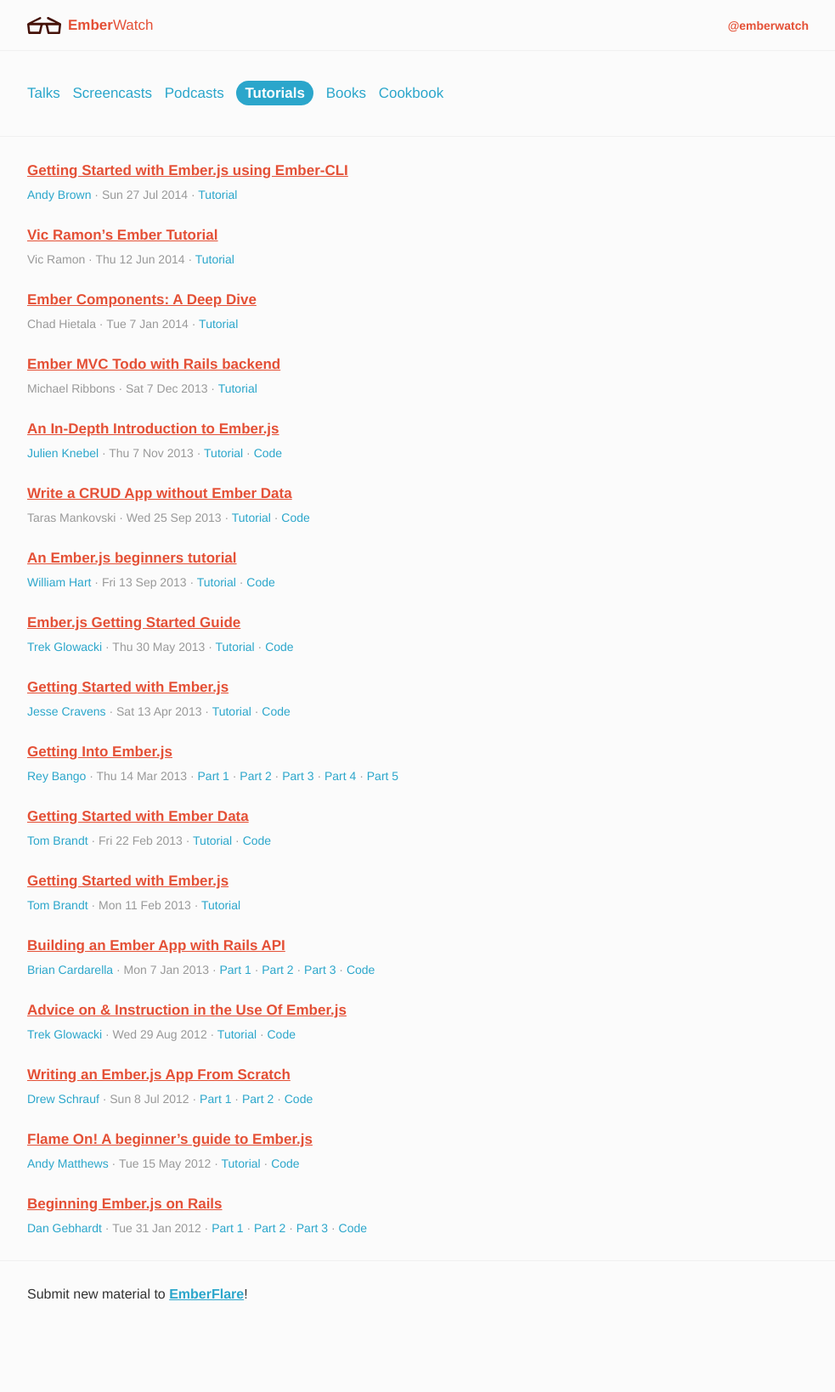
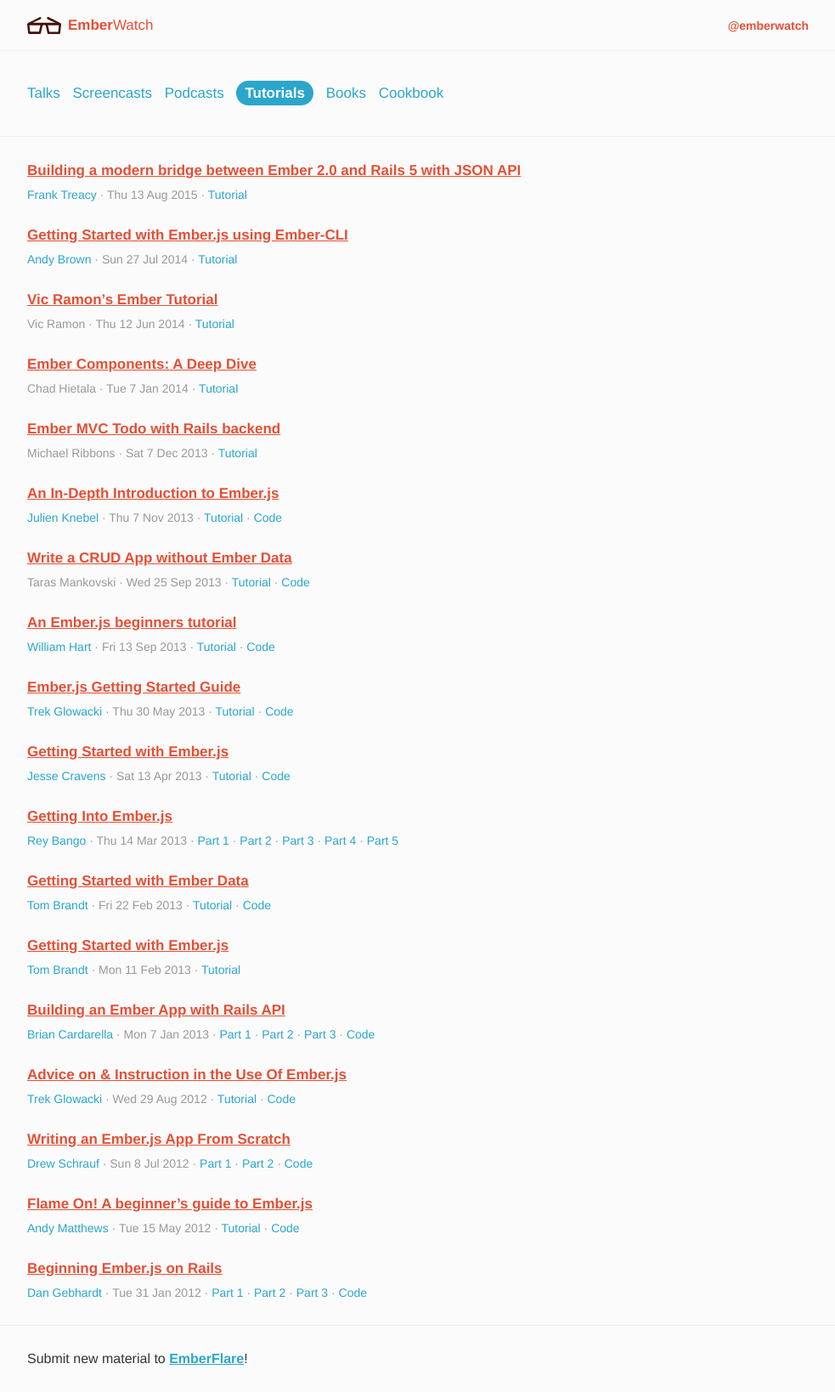
Before and after one commit to emberwatch/emberwatch, a Jekyll site: the page built from tutorials.html, in a window 1280 px wide. Shown: the whole page at 85% size, without its empty margins (148-1131 px from the left). Built offline with Jekyll 4.4.1, drawn with Linux system fonts in a browser that asks for light colours; Markdown is read by kramdown in place of the engine named in the settings; comment, search, counter and statistics services are not loaded; before the commit the page ends 1562 px from its top, so only the background shows below that.

Commit message:
Add an Emberigniter tutorial on Ember2.0-Rails5 with JSONAPI

```diff
--- a/_data/people.yml
+++ b/_data/people.yml
@@ -831,3 +831,8 @@
   name: Matthew White
   twitter: mattw59
   github: mattw59
+- id: 207
+  name: Frank Treacy
+  twitter: frank06
+  github: frank06
+  site: http://emberigniter.com/about/
--- a/_data/tutorials.yml
+++ b/_data/tutorials.yml
@@ -1,4 +1,12 @@
 ---
+- title: 'Building a modern bridge between Ember 2.0 and Rails 5 with JSON API'
+  author_ids:
+  - 207
+  date: '2015-08-13'
+  date_created: '2015-04-14'
+  date_updated: '2015-08-13'
+  urls:
+  - http://emberigniter.com/modern-bridge-ember-and-rails-5-with-json-api/
 - title: 'Getting Started with Ember.js using Ember-CLI'
   author_ids:
   - 147
```
